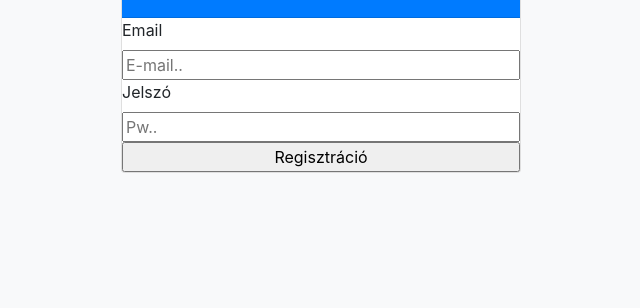
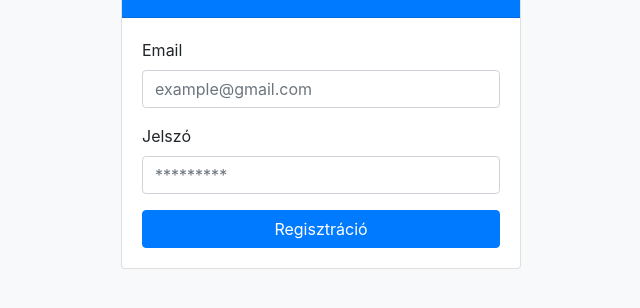
Before and after one commit to domipiggie/Kozossegi-esemenyek-portalja, a plain HTML site: page pages/registration.html in a window 1280 px wide. Shown: the part 102-410 px from the top of the page, without its empty margins (319-959 px from the left). Drawn offline with nearby package versions, Linux system fonts and the light colour scheme.

Commit message:
registration panel bootstrap beállítása

```diff
--- a/pages/registration.html
+++ b/pages/registration.html
@@ -14,11 +14,19 @@
             <div class="card-header bg-primary text-white text-center">
                 <h2>Regisztráció</h2>
             </div>
-        <label for="email">Email</label>
-        <input type="text" id="email" placeholder="E-mail..">
-        <label for="pw">Jelszó</label>
-        <input type="password" id="pw" placeholder="Pw..">
-        <input type="button" id="butt" value="Regisztráció">
+            <div class="card-body">
+                <form action="">
+                    <div class="form-group">
+                    <label for="email">Email</label>
+                    <input type="text" class="form-control" id="email" placeholder="example@gmail.com">
+                </div>
+                <div class="form-group">
+                    <label for="pw">Jelszó</label>
+                    <input type="password" class="form-control" id="pw" placeholder="*********">
+                </div>
+                    <input type="button" class="btn btn-primary btn-block" id="butt" value="Regisztráció">
+                </form>
+            </div>
         </div>
     </div>
 </body>
```
